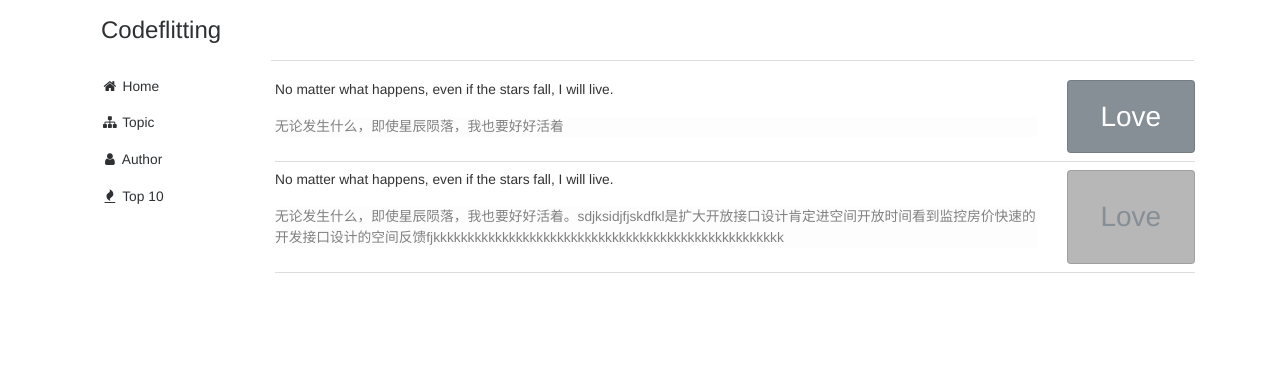
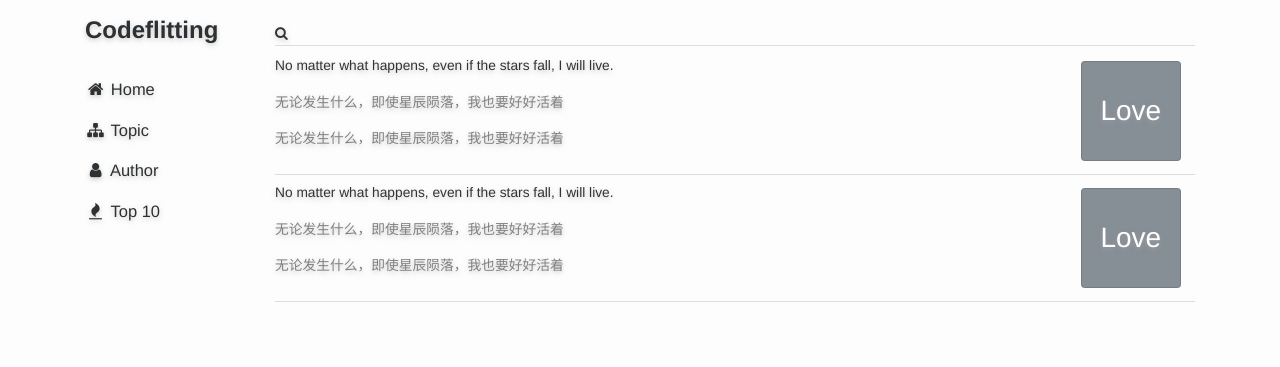
Before and after one commit to codeflitting/codeflitting, a Django app: page /quote/ in a window 1280 px wide. Shown: the top 367 px of the page. Run offline with Django 3.2, Linux system fonts and the light colour scheme; style sheets or scripts are compiled from the project's sources; some libraries are stand-ins or nearby versions.

Commit message:
up to date

```diff
--- a/codeflitting/core/static/css/style.scss
+++ b/codeflitting/core/static/css/style.scss
@@ -7,12 +7,14 @@ html, body {
 }
 
 body {
+  text-shadow: rgba(169, 169, 169, 0.58) 0 2px 5px;
   margin: 0;
   height: 100%;
   font-size: 13.75px;
   padding-bottom: 50px;
   font-family: jaf-bernina-sans, "Helvetica Neue", Helvetica, Arial, sans-serif;
   color: #333;
+  background-color: #fdfdfe;
 }
 
 a {
@@ -23,7 +25,6 @@ a {
 }
 
 .home-container {
-  text-shadow: rgba(169, 169, 169, 0.58) 0 2px 5px;
   position: fixed;
   text-align: center;
   font-size: initial;
--- a/codeflitting/core/templates/header/middle.html
+++ b/codeflitting/core/templates/header/middle.html
@@ -1,3 +1,3 @@
 </ul>
 </div>
-<div class="col-12 col-md-10 nav-tabs py-2 hidden-lg">
+<div class="col-12 col-md-10  py-2 hidden-lg">
--- a/codeflitting/core/templates/header/top.html
+++ b/codeflitting/core/templates/header/top.html
@@ -1,8 +1,8 @@
 {% load static %}
-<nav class="navbar fixed-top container justify-content-center">
+<nav class="navbar fixed-top container justify-content-center" style="padding: .5rem 0rem;">
     <div class="row w-100">
         <div class="col-2">
             <a class="navbar-brand py-2 hidden-lg" href="#">
-                <h4>Codeflitting</h4>
+                <h4 class="font-weight-bold">Codeflitting</h4>
             </a>
-            <ul class="list-group py-2" style="position: absolute;overflow-x: hidden; overflow-y: auto; min-width: 100px;">
+            <ul class="list-group py-2" style="position: absolute;overflow-x: hidden; overflow-y: auto; min-width: 100px;font-size: larger;">
--- a/codeflitting/quote/templates/quote/index.html
+++ b/codeflitting/quote/templates/quote/index.html
@@ -12,25 +12,27 @@
 
 {% block content %}
     {{ block.super }}
+    <div class="nav-tabs py-2" style="height: 30px;"><i class="fa fa-search" aria-hidden="true"> </i>
+    </div>
     {#  此处为header的行 #}
     {% include 'header/bottom.html' %}
 
 
     <div class="container">
-        <div class="row py-4 hidden-md"></div>
-        <div class="row py-4">
+        <div class="row py-3 hidden-md"></div>
+        <div class="row py-3">
             <div class="col-md-2 hidden-sm"></div>
             <div class="col-12 col-md-10" style="display: block">
                 <div class="py-2 nav-tabs">
                     <div class="row">
                         <div class="col-10">
                             <p>No matter what happens, even if the stars fall, I will live.</p>
-                            <p class="list-group-item-light">
-                                无论发生什么，即使星辰陨落，我也要好好活着</p>
+                            <p class="list-group-item-light">无论发生什么，即使星辰陨落，我也要好好活着</p>
+                            <p class="list-group-item-light">无论发生什么，即使星辰陨落，我也要好好活着</p>
                         </div>
-                        <div class="col-2">
+                        <div class="col-2" style="    display: inline-grid;">
                             <a class="card text-center text-white bg-secondary" href="#"
-                               style="height: 100%;background: #b7b7b7;">
+                               style="margin:auto;width: 100px;height: 100px;background: #b7b7b7;">
                                 <h3 class="card-title" style="margin: auto;">Love</h3>
                             </a>
                         </div>
@@ -40,13 +42,13 @@
                     <div class="row">
                         <div class="col-10">
                             <p>No matter what happens, even if the stars fall, I will live.</p>
-                            <p class="list-group-item-light">
-                                无论发生什么，即使星辰陨落，我也要好好活着。sdjksidjfjskdfkl是扩大开放接口设计肯定进空间开放时间看到监控房价快速的开发接口设计的空间反馈fjkkkkkkkkkkkkkkkkkkkkkkkkkkkkkkkkkkkkkkkkkkkkkkkkkkk</p>
+                            <p class="list-group-item-light">无论发生什么，即使星辰陨落，我也要好好活着</p>
+                            <p class="list-group-item-light">无论发生什么，即使星辰陨落，我也要好好活着</p>
                         </div>
-                        <div class="col-2">
-                            <a class="card" href="#"
-                               style="width: 100%;height: 100%;background: #b7b7b7;text-align: center;display: inline-grid;">
-                                <h3 class="text-muted" style="margin: auto;">Love</h3>
+                        <div class="col-2" style="    display: inline-grid;">
+                            <a class="card text-center text-white bg-secondary" href="#"
+                               style="margin:auto;width: 100px;height: 100px;background: #b7b7b7;">
+                                <h3 class="card-title" style="margin: auto;">Love</h3>
                             </a>
                         </div>
                     </div>
```
